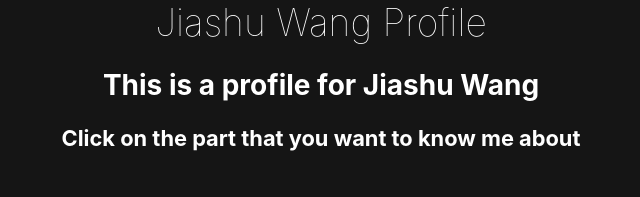
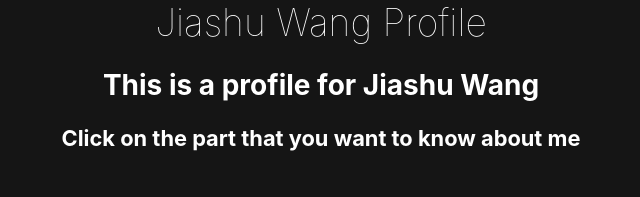
Before and after one commit to 39xdgy/39xdgy.github.io, a React (Create React App) app: page / in a window 1280 px wide. Shown: the top 197 px of the page, without its empty margins (319-959 px from the left). Built offline with nearby package versions, Linux system fonts and the light colour scheme.

Commit message:
text error

```diff
--- a/src/components/home.js
+++ b/src/components/home.js
@@ -7,7 +7,7 @@ const Home = (props) => {
     return (
         <dev>
             <h2 class = "animate__animated animate__fadeIn animate__delay-1s">This is a profile for Jiashu Wang</h2>
-            <h3 class = "animate__animated animate__fadeIn animate__delay-2s">Click on the part that you want to know me about</h3>
+            <h3 class = "animate__animated animate__fadeIn animate__delay-2s">Click on the part that you want to know about me</h3>
             <nav>
                 <ul className = "home_page_list">
                     <li>
```
